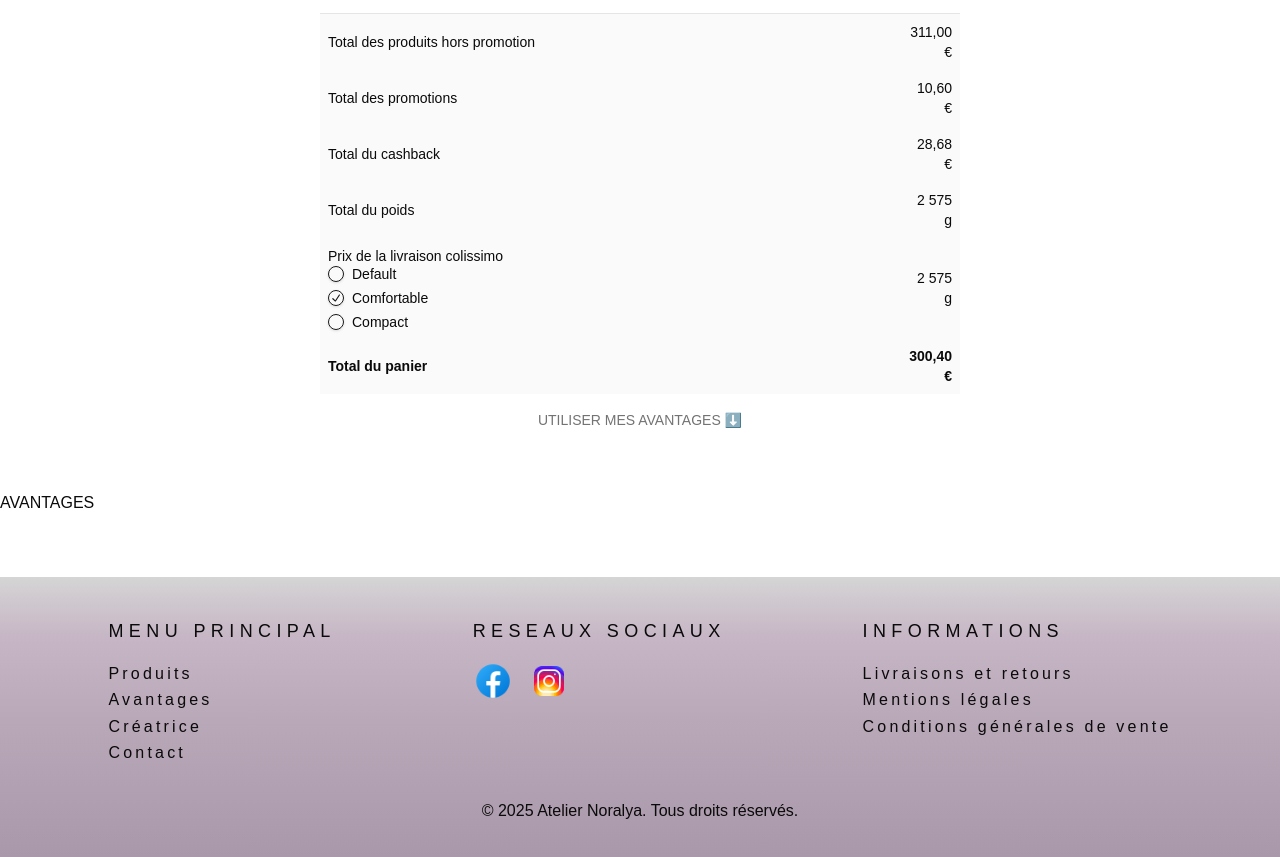
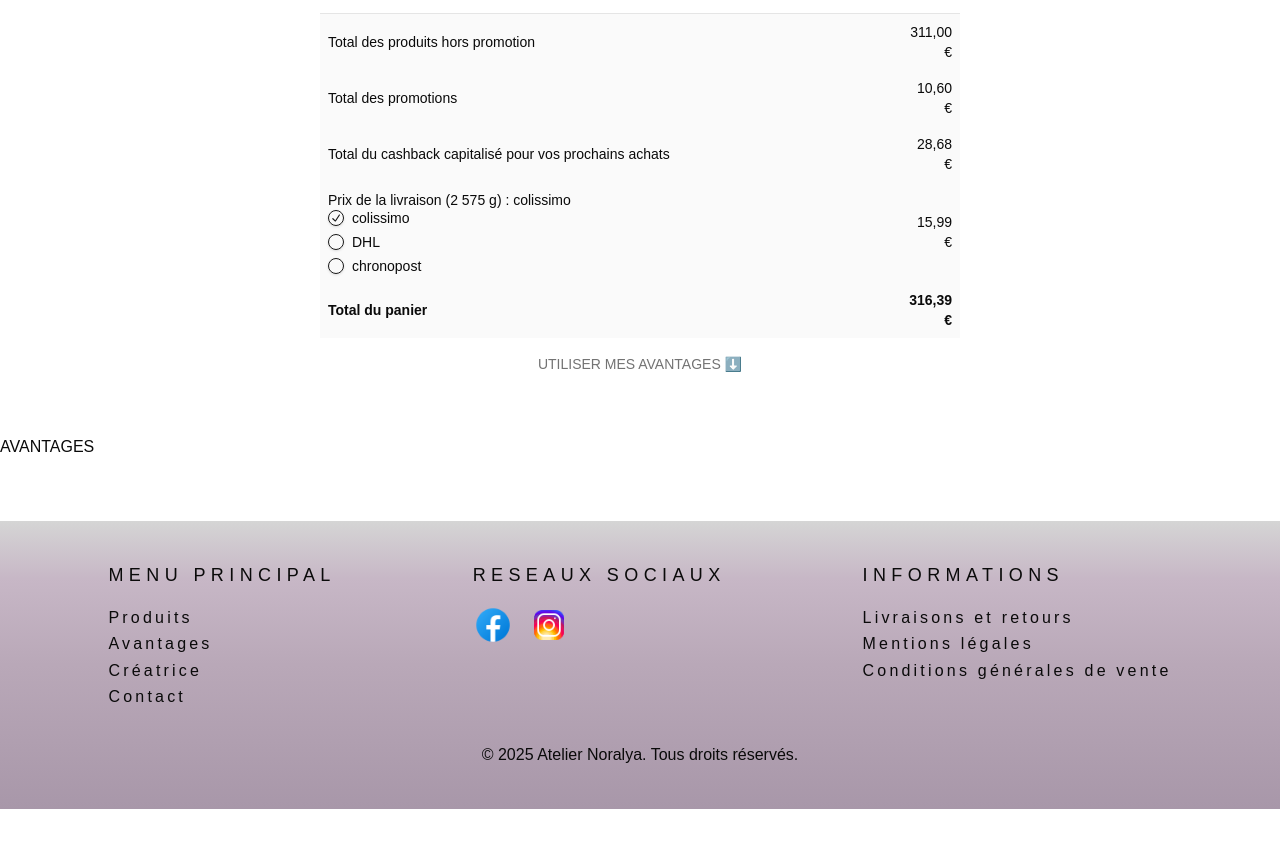
Before and after one commit to DavyHaYehoudi/e-com-v2, a Next.js app in the folder client/: page /cart in a window 1280 px wide. Shown: the part 1120-1977 px from the top of the page. After the commit the page ends 1929 px from the top, so only its background shows below. Built offline with nearby package versions, Linux system fonts and the light colour scheme.

Commit message:
delivery price

```diff
--- a/client/app/mocks/delivery.ts
+++ b/client/app/mocks/delivery.ts
@@ -87,4 +87,48 @@ export const deliveries = [
       },
     ],
   },
+  {
+    id: 3,
+    name: "DHL",
+    icon_url: "https/server-storage/url",
+    is_active: true,
+    is_default: false,
+    rates: [
+      {
+        min_weight: 0,
+        max_weight: 250,
+        price: 4.99,
+      },
+      {
+        min_weight: 251,
+        max_weight: 500,
+        price: 8.99,
+      },
+      {
+        min_weight: 501,
+        max_weight: 750,
+        price: 12.99,
+      },
+      {
+        min_weight: 751,
+        max_weight: 1000,
+        price: 15.99,
+      },
+      {
+        min_weight: 1001,
+        max_weight: 1500,
+        price: 19.99,
+      },
+      {
+        min_weight: 1501,
+        max_weight: 2000,
+        price: 22.99,
+      },
+      {
+        min_weight: 2001,
+        max_weight: 20000,
+        price: 32.99,
+      },
+    ],
+  },
 ];
--- a/client/app/types/DeliveryTypes.tsx
+++ b/client/app/types/DeliveryTypes.tsx
@@ -1,10 +1,11 @@
-export interface Rates{
+export interface Rates {
   min_weight: number;
   max_weight: number;
   price: number;
 }
 
-export interface DeliveryType{
+export interface DeliveryType {
+  id: number;
   name: string;
   icon_url: string;
   is_active: boolean;
--- a/client/components/pages/cart/CartDelivery.tsx
+++ b/client/components/pages/cart/CartDelivery.tsx
@@ -1,27 +1,39 @@
 import { TableCell } from "@/components/ui/table";
 import React from "react";
-import { defaultDeliveryName } from "./utils/deliveryUtils";
 import { deliveries } from "@/app/mocks/delivery";
 import { Label } from "@/components/ui/label";
 import { RadioGroup, RadioGroupItem } from "@/components/ui/radio-group";
+import { DeliveryType } from "@/app/types/DeliveryTypes";
+import { formatWeight } from "@/app/utils/weightFormat";
 
-const CartDelivery = () => {
+interface CartDeliveryProps {
+  handleDeliveryChange: (deliveryId: number) => void;
+  selectedDelivery: DeliveryType | undefined;
+  weightTotal: number;
+}
+const CartDelivery: React.FC<CartDeliveryProps> = ({
+  handleDeliveryChange,
+  selectedDelivery,
+  weightTotal
+}) => {
   return (
     <TableCell colSpan={5}>
-      Prix de la livraison {defaultDeliveryName(deliveries)}{" "}
-      <RadioGroup defaultValue="comfortable">
-        <div className="flex items-center space-x-2">
-          <RadioGroupItem value="default" id="r1" />
-          <Label htmlFor="r1">Default</Label>
-        </div>
-        <div className="flex items-center space-x-2">
-          <RadioGroupItem value="comfortable" id="r2" />
-          <Label htmlFor="r2">Comfortable</Label>
-        </div>
-        <div className="flex items-center space-x-2">
-          <RadioGroupItem value="compact" id="r3" />
-          <Label htmlFor="r3">Compact</Label>
-        </div>
+      Prix de la livraison ({formatWeight(weightTotal)}) : {selectedDelivery?.name}
+      <RadioGroup
+        value={selectedDelivery?.id.toString()}
+        onValueChange={(value) => handleDeliveryChange(parseInt(value))}
+      >
+        {deliveries
+          .sort((a, b) => (b.is_default ? 1 : -1)) // Sort deliveries: default first
+          .map((delivery) => (
+            <div key={delivery.id} className="flex items-center space-x-2">
+              <RadioGroupItem
+                value={delivery.id.toString()}
+                id={`delivery-${delivery.id}`}
+              />
+              <Label htmlFor={`delivery-${delivery.id}`}>{delivery.name}</Label>
+            </div>
+          ))}
       </RadioGroup>
     </TableCell>
   );
--- a/client/components/pages/cart/CartTable.tsx
+++ b/client/components/pages/cart/CartTable.tsx
@@ -1,3 +1,4 @@
+'use client'
 import {
   Table,
   TableBody,
@@ -17,11 +18,19 @@ import {
 } from "./utils/calculUtils";
 import { productsInCart } from "@/app/mocks/products";
 import { formatWeight } from "@/app/utils/weightFormat";
-import { defaultDeliveryName } from "./utils/deliveryUtils";
+import CartDelivery from "./CartDelivery";
+import { useState } from "react";
+import { calculateDeliveryPrice, defaultDelivery } from "./utils/deliveryUtils";
 import { deliveries } from "@/app/mocks/delivery";
-import CartDelivery from "./CartDelivery";
 
 const CartTable = () => {
+    const [selectedDelivery, setSelectedDelivery] = useState(defaultDelivery(deliveries));
+    const handleDeliveryChange = (deliveryId: number) => {
+        const selected = deliveries.find((delivery) => delivery.id === deliveryId);
+        setSelectedDelivery(selected);
+      };
+      const deliveryPrice = calculateDeliveryPrice({selectedDelivery,totalWeight:calculateTotalWeightCart(productsInCart)})
+      const weightTotal = calculateTotalWeightCart(productsInCart)
   return (
     <Table>
       <TableCaption className="uppercase">
@@ -44,27 +53,21 @@ const CartTable = () => {
           </TableCell>
         </TableRow>
         <TableRow>
-          <TableCell colSpan={5}>Total du cashback</TableCell>
+          <TableCell colSpan={5}>Total du cashback capitalisé pour vos prochains achats</TableCell>
           <TableCell className="text-right">
             {formatPrice(calculateTotalCashbackCart(productsInCart))}
           </TableCell>
         </TableRow>
         <TableRow>
-          <TableCell colSpan={5}>Total du poids</TableCell>
+          <CartDelivery handleDeliveryChange={handleDeliveryChange} selectedDelivery={selectedDelivery} weightTotal={weightTotal} />
           <TableCell className="text-right">
-            {formatWeight(calculateTotalWeightCart(productsInCart))}
-          </TableCell>
-        </TableRow>
-        <TableRow>
-          <CartDelivery />
-          <TableCell className="text-right">
-            {formatWeight(calculateTotalWeightCart(productsInCart))}
+            {formatPrice(deliveryPrice)}
           </TableCell>
         </TableRow>
         <TableRow className="font-extrabold">
           <TableCell colSpan={5}>Total du panier</TableCell>
           <TableCell className="text-right">
-            {formatPrice(calculateTotalCartAfterDiscount(productsInCart))}
+            {formatPrice(calculateTotalCartAfterDiscount(productsInCart,deliveryPrice))}
           </TableCell>
         </TableRow>
       </TableFooter>
--- a/client/components/pages/cart/utils/calculUtils.tsx
+++ b/client/components/pages/cart/utils/calculUtils.tsx
@@ -54,8 +54,8 @@ export const calculateTotalCartBeforeDiscount=(productsInCart:ProductCart[])=>{
         return sum + (product.price * product.quantityInCart);
     }, 0);
 }
-export const calculateTotalCartAfterDiscount=(productsInCart:ProductCart[])=>{
-    return calculateTotalCartBeforeDiscount(productsInCart) - calculateTotalDiscountCart(productsInCart);
+export const calculateTotalCartAfterDiscount=(productsInCart:ProductCart[],deliveryPrice:number)=>{
+    return calculateTotalCartBeforeDiscount(productsInCart) - calculateTotalDiscountCart(productsInCart) + deliveryPrice;
 }
 export const calculateTotalWeightCart=(productsInCart:ProductCart[])=>{
     return productsInCart.reduce((sum, product) => {
--- a/client/components/pages/cart/utils/deliveryUtils.tsx
+++ b/client/components/pages/cart/utils/deliveryUtils.tsx
@@ -1,7 +1,23 @@
 import { DeliveryType } from "@/app/types/DeliveryTypes";
 
-export const defaultDeliveryName = (
+export const defaultDelivery = (
   deliveries: DeliveryType[]
-): string | undefined => {
-  return deliveries.find((delivery) => delivery.is_default)?.name;
+): DeliveryType | undefined => {
+  return deliveries.find((delivery) => delivery.is_default);
 };
+
+interface DeliveryPrice {
+  selectedDelivery: DeliveryType | undefined;
+  totalWeight: number;
+}
+export const calculateDeliveryPrice = ({
+  selectedDelivery,
+  totalWeight,
+}: DeliveryPrice): number => {
+  if (!selectedDelivery) return 0;
+
+  const rate = selectedDelivery.rates.find(
+    (r) => totalWeight >= r.min_weight && totalWeight <= r.max_weight
+  );
+  return rate ? rate.price : 0;
+};
```
Lines whose indentation alone changed are shown as unchanged.
